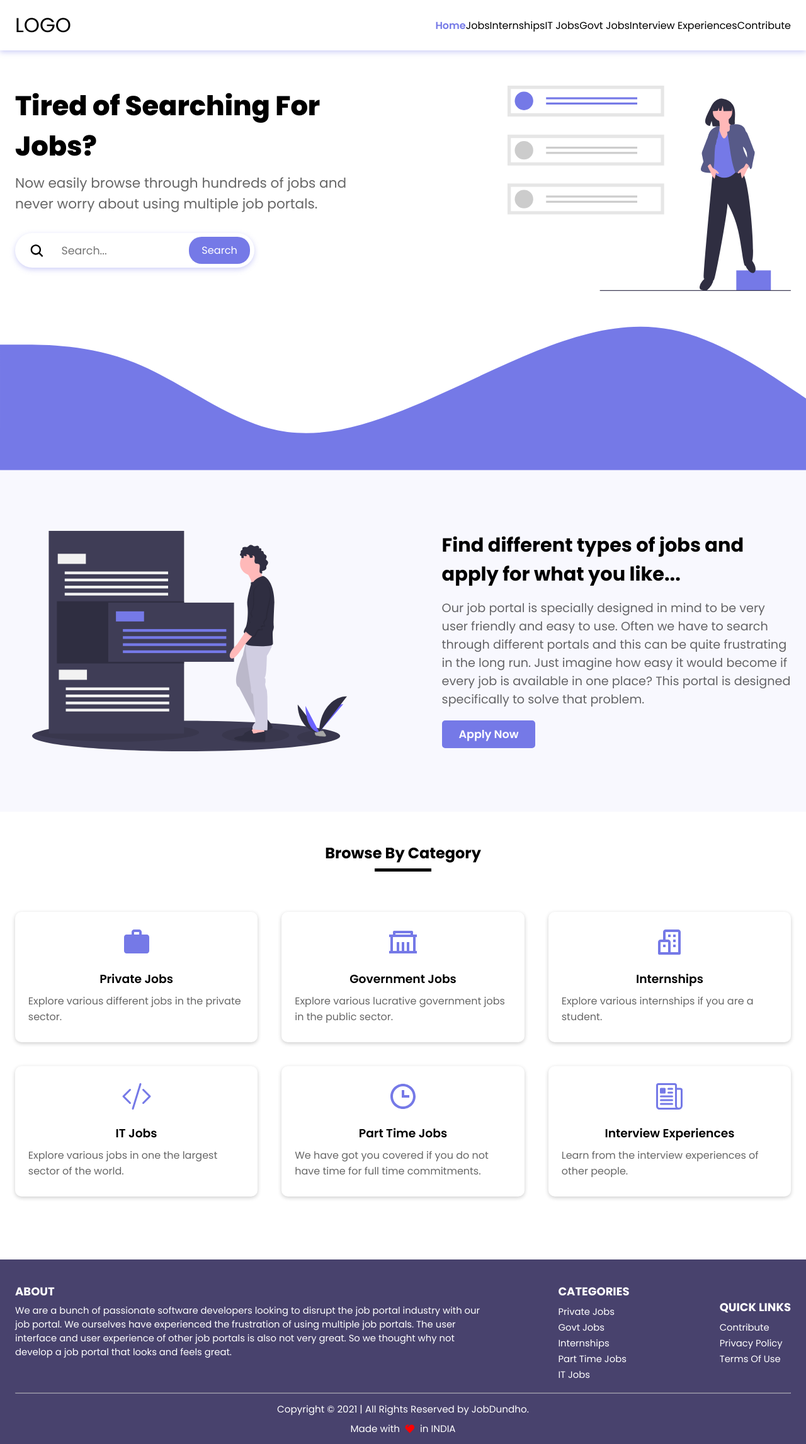
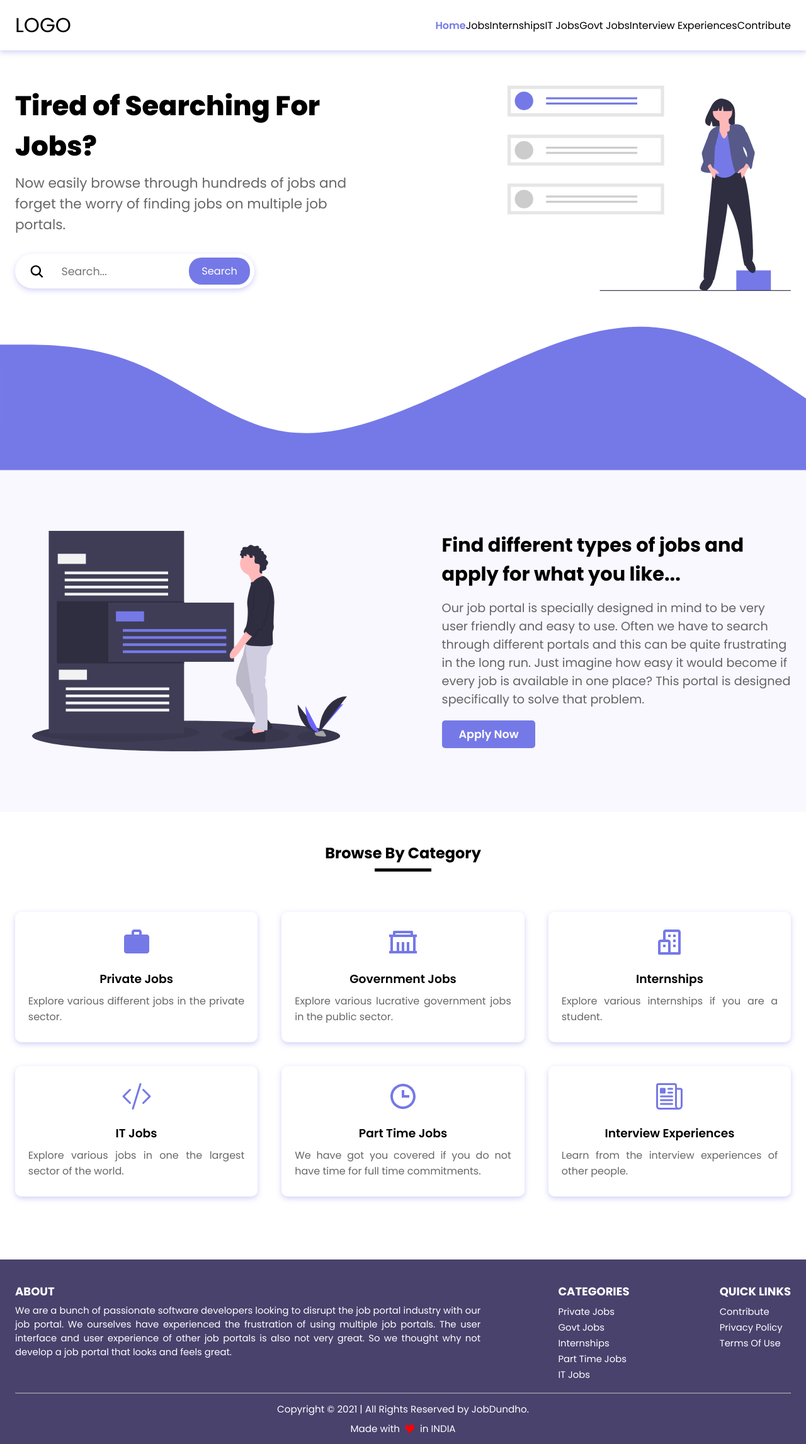
Before and after one commit to codescientist703/job-site, a React (Create React App) app in the folder jobsite/frontend/: page / in a window 1280 px wide. Shown: the whole page at 63% size. Built offline with nearby package versions, Linux system fonts and the light colour scheme.

Commit message:
changed some styling

```diff
--- a/jobsite/frontend/src/App.js
+++ b/jobsite/frontend/src/App.js
@@ -32,7 +32,7 @@ function App() {
 					<Switch>
 						<Route path='/' exact component={Home} />
 						<Route
-							path='/interview-experience'
+							path='/interview-experiences'
 							exact
 							component={JobExperience}
 						/>
--- a/jobsite/frontend/src/RawContent/HomeContent.js
+++ b/jobsite/frontend/src/RawContent/HomeContent.js
@@ -1,16 +1,14 @@
-import { BsServer, BsCode } from 'react-icons/bs';
 import { MdWork } from 'react-icons/md';
 import { RiGovernmentLine } from 'react-icons/ri';
-import { GrUserWorker } from 'react-icons/gr';
 import { BsCodeSlash } from 'react-icons/bs';
 import { BiTime, BiBuildings } from 'react-icons/bi';
-import { GrUserExpert } from 'react-icons/gr';
 import { IoNewspaperOutline } from 'react-icons/io5';
+import { theme } from '../theme';
 
 const Data = {
 	homeTitle: 'Tired of Searching For Jobs?',
 	homeContent:
-		'Now easily browse through hundreds of jobs and never worry about using multiple job portals.',
+		'Now easily browse through hundreds of jobs and forget the worry of finding jobs on multiple job portals.',
 	sec2Title: 'Find different types of jobs and apply for what you like...',
 	sec2Content:
 		'Our job portal is specially designed in mind to be very user friendly and easy to use. Often we have to search through different portals and this can be quite frustrating in the long run. Just imagine how easy it would become if every job is available in one place? This portal is designed specifically to solve that problem.',
@@ -19,40 +17,40 @@ const Data = {
 			cardTitle: 'Private Jobs',
 			cardContent: 'Explore various different jobs in the private sector.',
 			cardIcon: <MdWork />,
-			cardIconColor: '#7579e7',
+			cardIconColor: theme.primaryColor,
 		},
 		{
 			cardTitle: 'Government Jobs',
 			cardContent:
 				'Explore various lucrative government jobs in the public sector.',
 			cardIcon: <RiGovernmentLine />,
-			cardIconColor: '#7579e7',
+			cardIconColor: theme.primaryColor,
 		},
 		{
 			cardTitle: 'Internships',
 			cardContent: 'Explore various internships if you are a student.',
 			cardIcon: <BiBuildings />,
-			cardIconColor: '#7579e7',
+			cardIconColor: theme.primaryColor,
 		},
 		{
 			cardTitle: 'IT Jobs',
 			cardContent:
 				'Explore various jobs in one the largest sector of the world.',
 			cardIcon: <BsCodeSlash />,
-			cardIconColor: '#7579e7',
+			cardIconColor: theme.primaryColor,
 		},
 		{
 			cardTitle: 'Part Time Jobs',
 			cardContent:
 				'We have got you covered if you do not have time for full time commitments.',
 			cardIcon: <BiTime />,
-			cardIconColor: '#7579e7',
+			cardIconColor: theme.primaryColor,
 		},
 		{
 			cardTitle: 'Interview Experiences',
 			cardContent: 'Learn from the interview experiences of other people.',
 			cardIcon: <IoNewspaperOutline />,
-			cardIconColor: '#7579e7',
+			cardIconColor: theme.primaryColor,
 		},
 	],
 };
--- a/jobsite/frontend/src/components/Content/Content.js
+++ b/jobsite/frontend/src/components/Content/Content.js
@@ -2,6 +2,7 @@ import styled from 'styled-components/macro';
 
 export const Content = styled.div`
 	padding: ${({ generalPage }) => (generalPage ? '0 0.5rem' : '1rem')};
+	text-align: justify;
 
 	h1,
 	h2,
--- a/jobsite/frontend/src/components/Footer/Footer.elements.js
+++ b/jobsite/frontend/src/components/Footer/Footer.elements.js
@@ -37,7 +37,7 @@ export const AboutContainer = styled.div`
 export const LinkContainer = styled.div`
 	display: flex;
 	justify-content: space-between;
-	align-items: center;
+	align-items: flex-start;
 	margin-bottom: 1rem;
 	@media screen and (min-width: ${({ theme }) => theme.md}px) {
 		justify-content: space-between;
@@ -59,6 +59,7 @@ export const AboutHeader = styled.h4`
 
 export const AboutDescription = styled.p`
 	font-size: 0.85rem;
+	text-align: justify;
 
 	@media screen and (min-width: ${({ theme }) => theme.md}px) {
 		font-size: 0.925rem;
--- a/jobsite/frontend/src/components/Header/Header.elements.js
+++ b/jobsite/frontend/src/components/Header/Header.elements.js
@@ -55,7 +55,7 @@ export const NavMenu = styled.ul`
 	left: ${({ isOpen }) => (isOpen ? 0 : '-100%')};
 	display: flex;
 	flex-direction: column;
-	width: 250px;
+	width: 270px;
 	height: 100%;
 	background: #e2eafc;
 	padding: 5rem 1rem 1rem;
--- a/jobsite/frontend/src/pages/Home/Home.elements.js
+++ b/jobsite/frontend/src/pages/Home/Home.elements.js
@@ -291,12 +291,13 @@ export const Card = styled.div`
 	background-color: #fff;
 	border-radius: 10px;
 	min-height: 200px;
-	box-shadow: ${({ theme }) => theme.shadow};
+	box-shadow: ${({ theme }) => theme.cardShadow};
 	padding: 1.25rem 1.3rem;
 	transition: transform 0.5s, box-shadow 0.5s;
+	text-align: justify;
 
 	&:hover {
-		box-shadow: ${({ theme }) => theme.shadowHover};
+		box-shadow: ${({ theme }) => theme.cardShadowHover};
 		transform: scale(1.03);
 	}
 `;
--- a/jobsite/frontend/src/theme.js
+++ b/jobsite/frontend/src/theme.js
@@ -9,6 +9,7 @@ export const theme = {
 	p: 0.95,
 	shadow: '0 2px 6px rgba(0,0,0,0.2)',
 	cardShadow: '0 3px 8px rgba(117, 121, 231, 0.35)',
+	cardShadowHover: '0 3px 10px rgba(117, 121, 231, 0.6)',
 	shadowHover: '0 3px 10px rgba(0,0,0,0.4)',
 	subParaColor: 'rgba(0,0,0,0.6)',
 	lg: 992,
```
